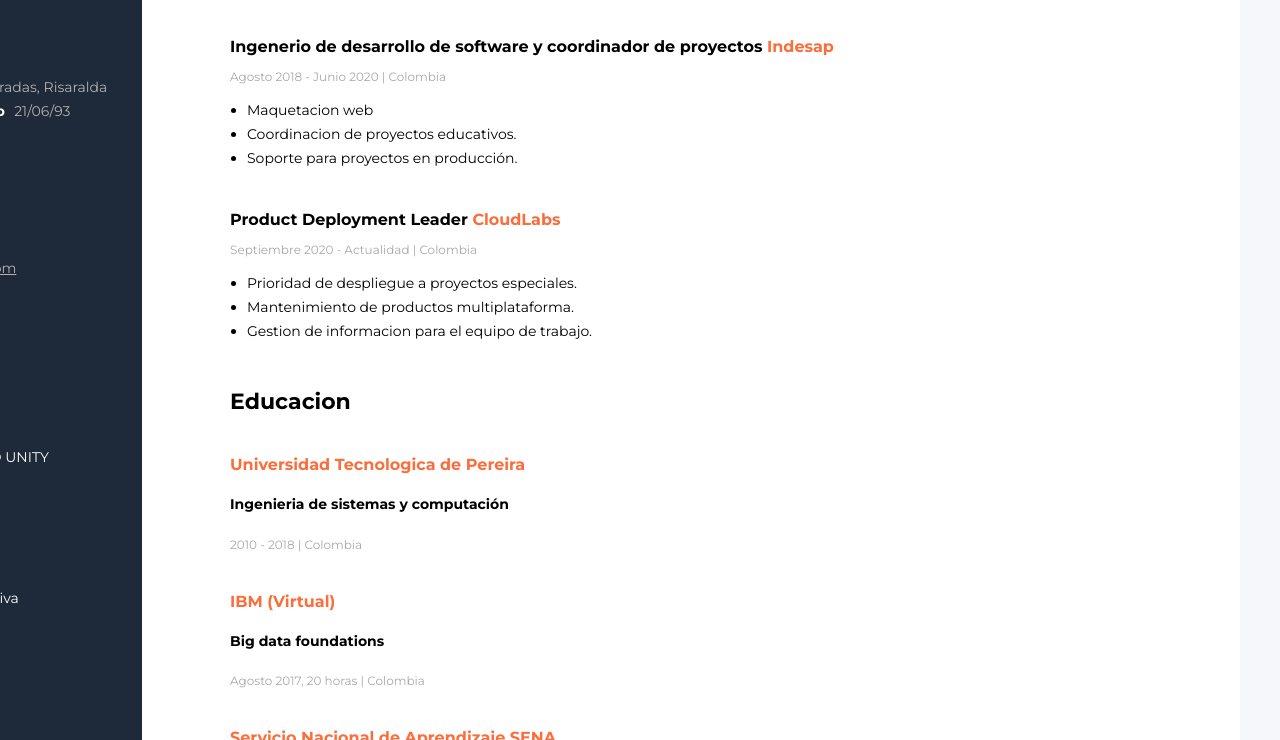
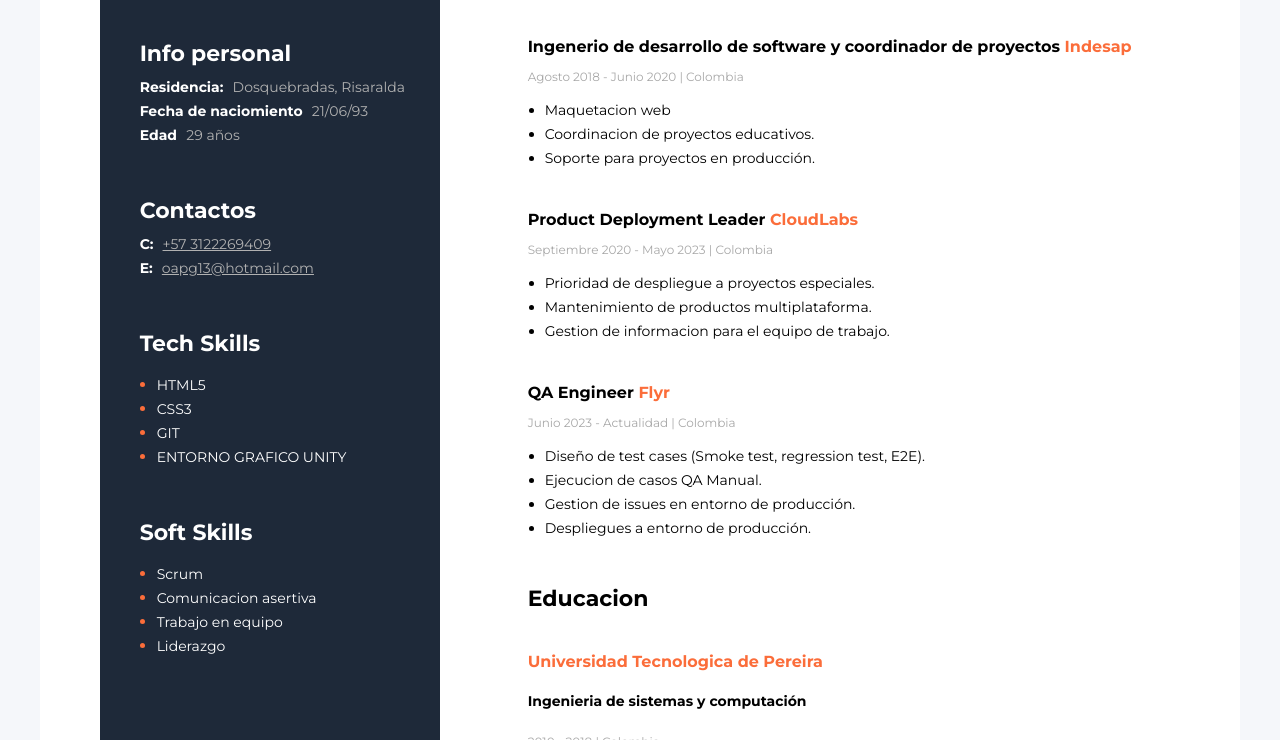
Before and after one commit to OscarPreciado/HV, a plain HTML site: page index.html in a window 1280 px wide. Shown: the part 552-1292 px from the top of the page. Drawn offline with Linux system fonts and the light colour scheme.

Commit message:
exp con Flyr a fecha

```diff
--- a/index.html
+++ b/index.html
@@ -59,11 +59,22 @@
                 <!-- Empresa 3 -->
                 <div class="empresa_container">
                     <h4 class="puesto-empresa">Product Deployment Leader <span class="texto-naranja">CloudLabs</span></h4>
-                    <p class="periodo-empresa ">Septiembre 2020 - Actualidad  |   Colombia</p>
+                    <p class="periodo-empresa ">Septiembre 2020 - Mayo 2023  |   Colombia</p>
                     <ul class="lista-experiencia">
                         <li>Prioridad de despliegue a proyectos especiales.</li>
                         <li>Mantenimiento de productos multiplataforma.</li>
                         <li>Gestion de informacion para el equipo de trabajo.</li>
+                    </ul>
+                </div>
+
+                <div class="empresa_container">
+                    <h4 class="puesto-empresa">QA Engineer <span class="texto-naranja">Flyr</span></h4>
+                    <p class="periodo-empresa ">Junio 2023 - Actualidad  |   Colombia</p>
+                    <ul class="lista-experiencia">
+                        <li>Diseño de test cases (Smoke test, regression test, E2E).</li>
+                        <li>Ejecucion de casos QA Manual.</li>
+                        <li>Gestion de issues en entorno de producción.</li>
+                        <li>Despliegues a entorno de producción.</li>
                     </ul>
                 </div>
 
@@ -128,7 +139,7 @@
                 </div>
             </div>
 
-            <div class="anexos">
+            <!-- <div class="anexos">
                 <h3 class="titulo-seccion-principal">Anexos</h3>
                 <div class="diploma" style="text-align: center; margin-bottom: 30px;">
                     <img src="./imagenes/titulo.jpg" alt="" >
@@ -137,7 +148,7 @@
                 <div class="acta" style="text-align: center;">
                     <img src="./imagenes/acta.jpg" alt="">
                 </div>
-            </div>
+            </div> -->
 
 
         </div>
```
